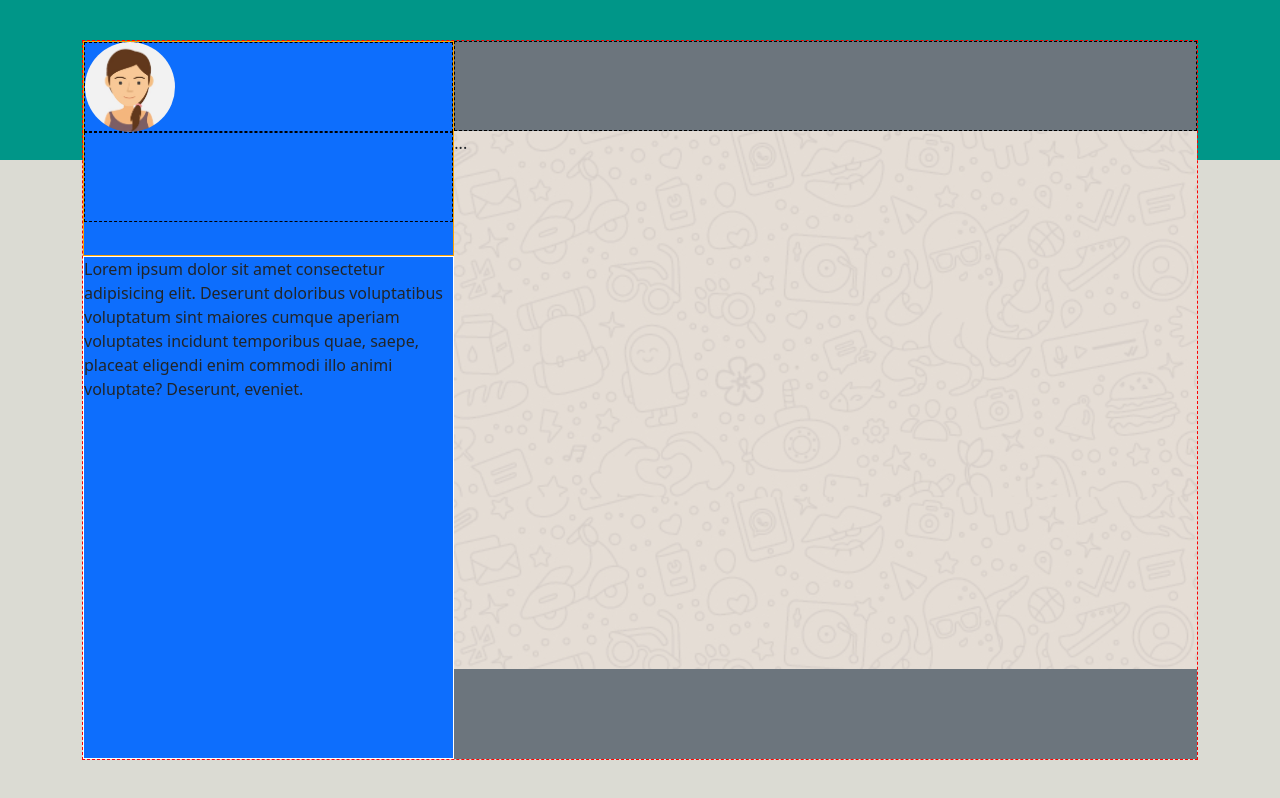
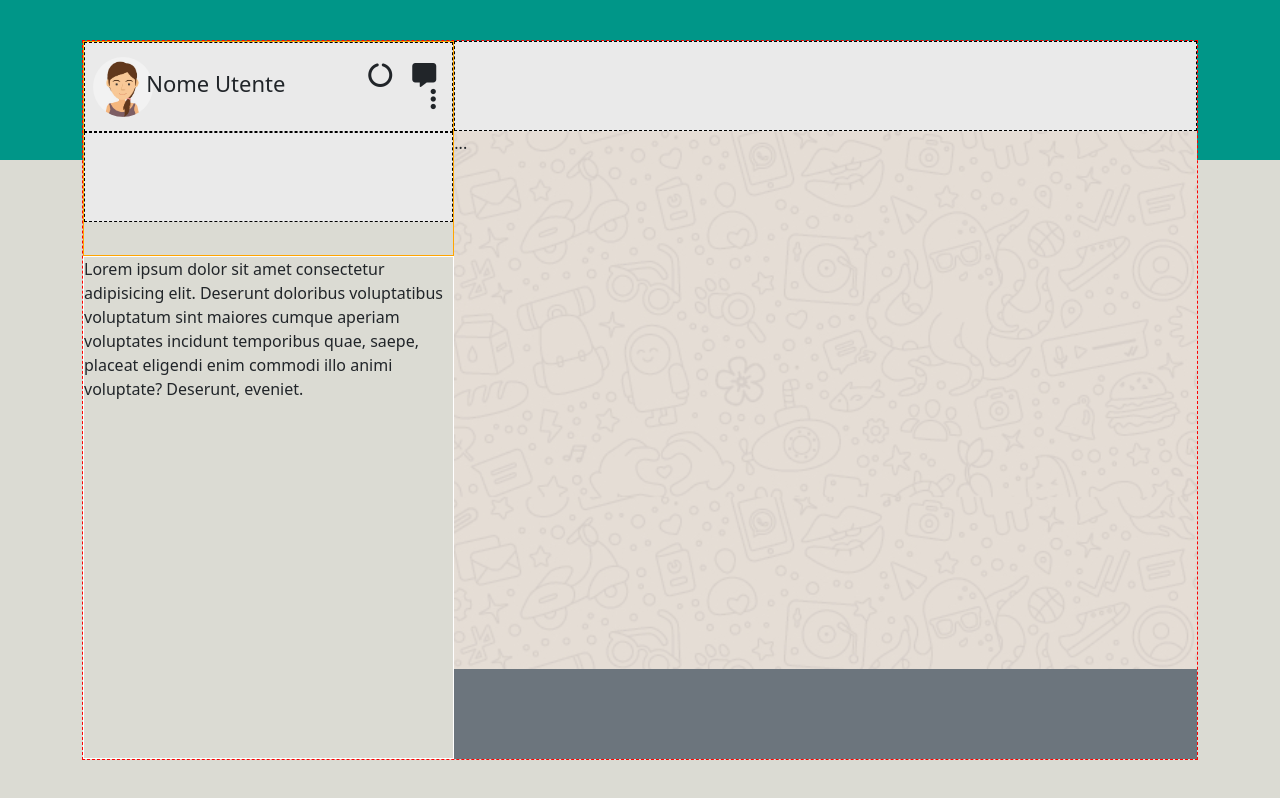
Before and after one commit to GabrieleLombard01/vue-boolzapp, a plain HTML site: page index.html in a window 1280 px wide. Drawn offline with nearby package versions, Linux system fonts and the light colour scheme; a script that the page names is missing.

Commit message:
user contents fixed

```diff
--- a/css/style.css
+++ b/css/style.css
@@ -19,14 +19,18 @@ main{
 }
 img{
     object-fit: cover;
-    width: 90px;
+    width: 60px;
     border-radius: 50%;
+}
+h1{
+    font-size: 22px;
 }
 /*Utilties*/
 .bars_size{
     width: 100%;
     height: 90px;
     border: dashed black 1px;
+    background-color: #eaeaea;
 }
 
 /*USER SETTING*/
--- a/index.html
+++ b/index.html
@@ -30,13 +30,22 @@
                 <!-- MAIN CONTENT: -->
                 <main class="d-flex">
                     <!-- CONTACTS BOX: -->
-                    <div class="col-4 bg-primary">
+                    <div class="col-4">
                         <!--? USER SETTING -->
                         <div class="user_box">
                             <div class="bars_size d-flex align-items-center">
-                                <figure>
+                                <figure class="col-2 p-2">
                                     <img class="mt-3" src="img/avatar_io.jpg" alt="Username">
                                 </figure>
+                                <div class="col-6">
+                                    <h1>Nome Utente</h1>
+                                </div>
+                                <div class="col-4 text-end p-2">
+                                    <i class="fa-solid fa-circle-notch fa-xl px-2"></i>
+                                    <i class="fa-solid fa-message fa-xl px-2"></i>
+                                    <i class="fa-solid fa-ellipsis-vertical fa-xl px-2"></i>
+                                </div>
+
                             </div>
                             <div class="bars_size"></div>
                         </div>
```
